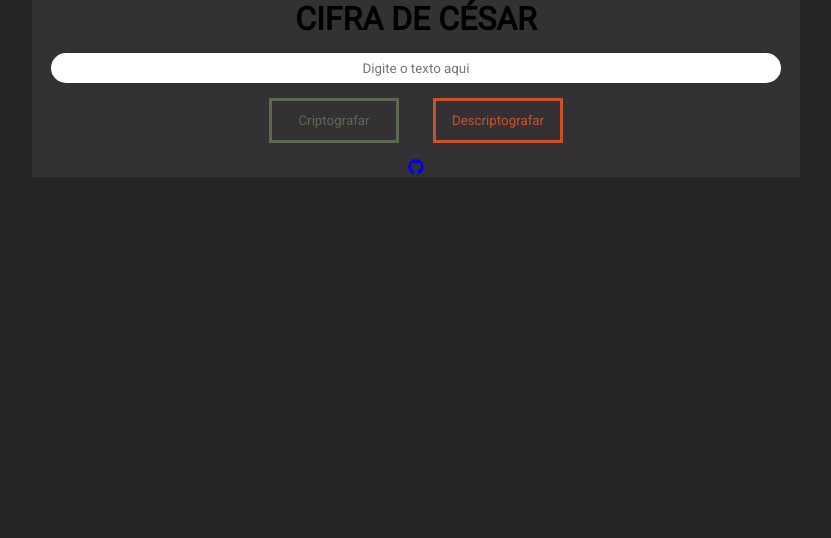
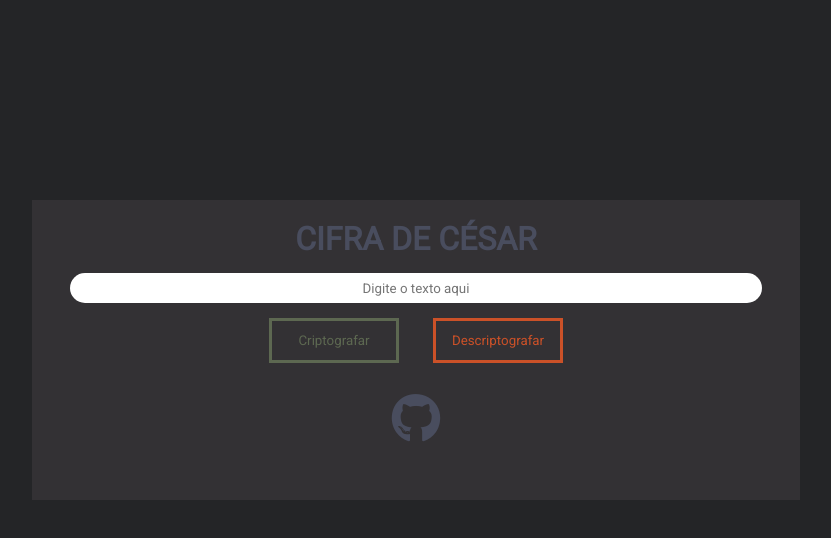
Before and after one commit to IgberZBN/cifra-de-cesar, a plain HTML site: page index.html in a window 1280 px wide. Shown: the whole page, without its empty margins (224-1055 px from the left). Drawn offline with Linux system fonts and the light colour scheme.

Commit message:
Melhorias

```diff
--- a/src/styles/style.css
+++ b/src/styles/style.css
@@ -9,12 +9,17 @@ body{
     background-color: #242527;
 }
 #container{
-    margin: auto;
+    margin: 200px auto;
     width: 60%;
     background-color: #333134;
     text-align: center;
+    padding: 20px;
+    box-sizing: border-box;
+    height: 300px;
 }
-
+section{
+    height: 100%;
+}
 /*
 */
 
@@ -23,6 +28,7 @@ h1{
     margin-bottom: 15px;
     font-size: 32px;
     text-transform: uppercase;
+    color: #494D5E;
 }
 
 /*
@@ -58,7 +64,7 @@ button{
     margin: 15px;
     transition: 0.5s;
 }
-button:hover{
+button:hover, #inTexto:hover{
     box-shadow:
     0px 0.6px 4.6px rgba(0, 0, 0, 0.25),
     0px 1.3px 5.9px rgba(0, 0, 0, 0.18),
@@ -86,3 +92,17 @@ button:hover{
     background-color: #CB5128;
     color: #333134;
 }
+
+/*
+    footer:
+*/
+
+i{
+    font-size: 50px;
+    transition: 0.5s;
+    color: #494D5E;
+    margin: 15px 0;
+}
+i:hover{
+    font-size: 60px;
+}
```
